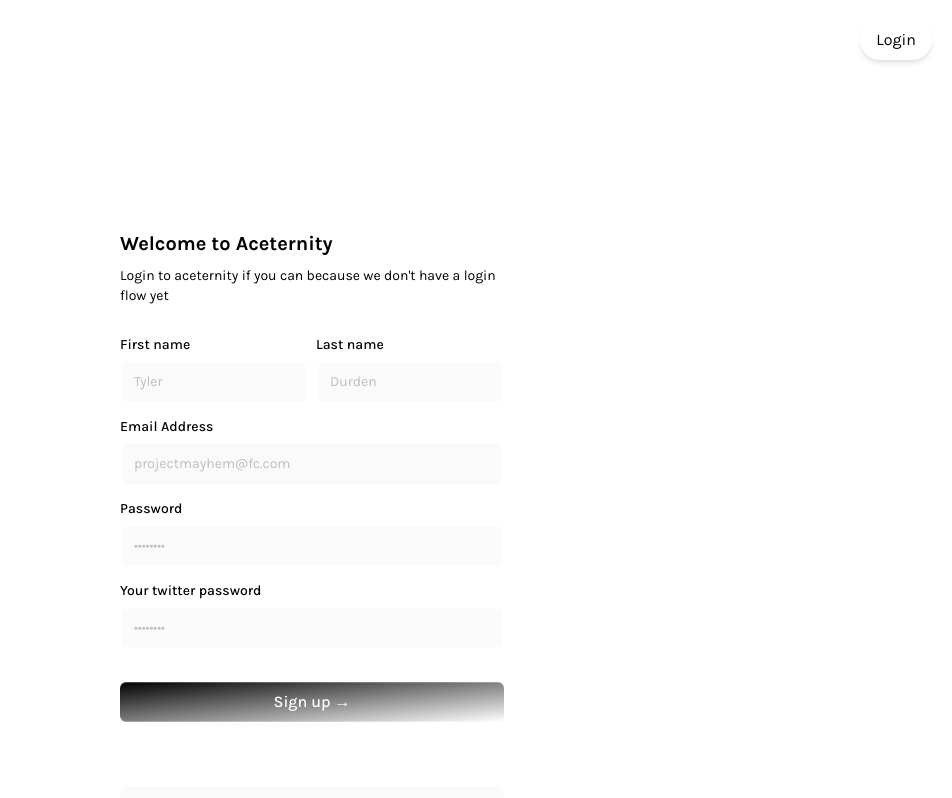
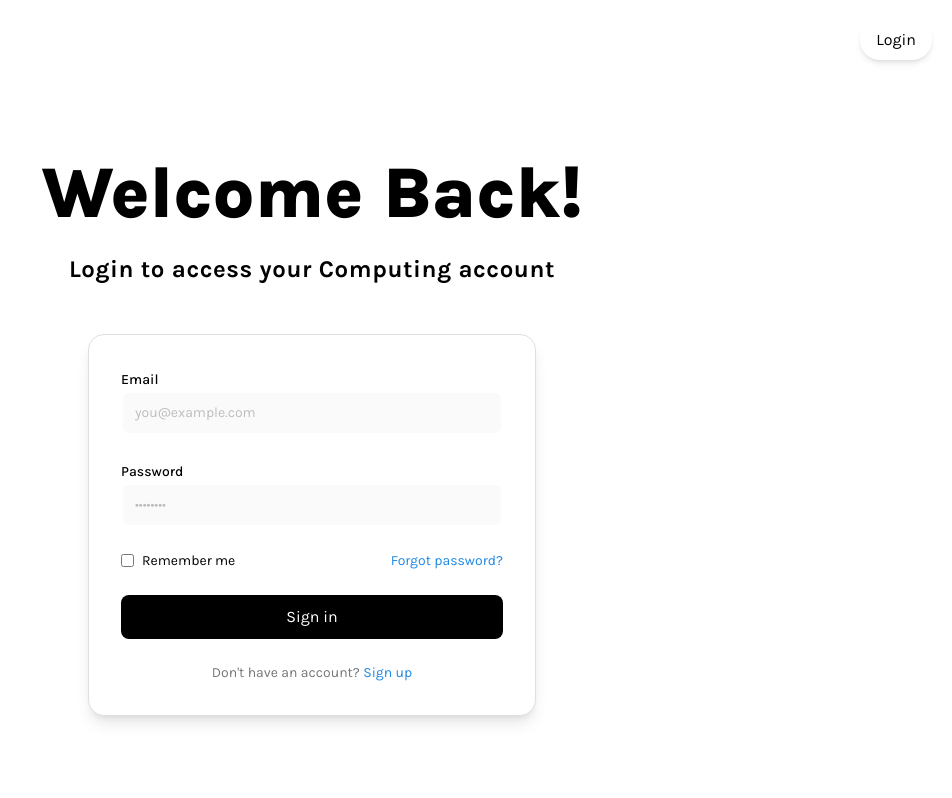
Before and after one commit to haysnairpa/PUFA-25, a Next.js app: page /auth/login in a window 1280 px wide. Shown: the top 798 px of the page, without its empty margins (328-1280 px from the left). Built offline with nearby package versions, Linux system fonts and the light colour scheme.

Commit message:
update login and register page

```diff
--- a/src/app/auth/login/page.jsx
+++ b/src/app/auth/login/page.jsx
@@ -1,21 +1,63 @@
-// pages/index.js
-import Layout from "@/components/LoginLayout";
-import SignupFormDemo from "@/components/example/signup-form-demo";
+"use client";
+
+import { TextGenerateEffect } from "@/components/ui/text-generate-effect";
+import { Input } from "@/components/ui/input";
+import { Label } from "@/components/ui/label";
+import { IconBrandGithub, IconBrandGoogle } from "@tabler/icons-react";
+import Link from "next/link";
 
 const Login = () => {
+  const handleSubmit = (e) => {
+    e.preventDefault();
+    console.log("Form submitted");
+  };
+
   return (
-    <>
-    <section className="h-[150vh] flex items-center justifh-center">
-        <SignupFormDemo />
+    <section className="min-h-screen flex flex-col items-center justify-center p-6 pt-24">
+      <div className="text-center mb-12">
+        <h1 data-aos="fade-down" className="text-4xl md:text-7xl font-[900] mb-6">Welcome Back!</h1>
+        <TextGenerateEffect
+          words="Login to access your Computing account"
+          className="text-xl md:text-2xl mx-auto max-w-2xl"
+        />
+      </div>
+
+      <div className="w-full max-w-md rounded-2xl p-8 shadow-lg bg-white dark:bg-black border border-gray-300">
+        <form onSubmit={handleSubmit} className="space-y-6">
+          <div>
+            <Label htmlFor="email">Email</Label>
+            <Input id="email" type="email" placeholder="you@example.com" />
+          </div>
+
+          <div>
+            <Label htmlFor="password">Password</Label>
+            <Input id="password" type="password" placeholder="••••••••" />
+          </div>
+
+          <div className="flex items-center justify-between text-sm">
+            <label className="flex items-center">
+              <input type="checkbox" className="rounded border-gray-300" />
+              <span className="ml-2">Remember me</span>
+            </label>
+            <Link href="/auth/forgot-password" className="text-blue-600 hover:underline">
+              Forgot password?
+            </Link>
+          </div>
+
+          <button className="w-full bg-black text-white rounded-lg py-2.5 hover:bg-gray-800 transition-colors">
+            Sign in
+          </button>
+        </form>
+
+        <p className="mt-6 text-center text-sm text-gray-600">
+          Don't have an account?{" "}
+          <Link href="/auth/signup" className="text-blue-600 hover:underline">
+            Sign up
+          </Link>
+        </p>
+      </div>
     </section>
-    </>
   );
 };
 
-Login.getLayout = (page) => (
-  <Layout>
-    {page}
-  </Layout>
-);
-
 export default Login;
--- a/src/app/auth/signup/page.jsx
+++ b/src/app/auth/signup/page.jsx
@@ -0,0 +1,89 @@
+"use client";
+
+import { TextGenerateEffect } from "@/components/ui/text-generate-effect";
+import { Input } from "@/components/ui/input";
+import { Label } from "@/components/ui/label";
+import { IconBrandGithub, IconBrandGoogle } from "@tabler/icons-react";
+import { Select, Option } from "@material-tailwind/react";
+import Link from "next/link";
+import Image from "next/image";
+
+const Signup = () => {
+  const handleSubmit = (e) => {
+    e.preventDefault();
+    console.log("Form submitted");
+  };
+
+  return (
+    <section className="min-h-screen flex flex-col items-center justify-center p-6">
+      <div className="text-center mb-8">
+        <div className="flex justify-center gap-4 mb-6">
+          <Image src="/assets/pufapu.png" alt="Computing Logo" width={80} height={80} />
+
+        </div>
+        <h1 data-aos="fade-down" className="text-4xl md:text-7xl font-[900] mb-6">Hello Computizen!</h1>
+        <TextGenerateEffect
+          words="Let's Create an Account"
+          className="text-xl md:text-2xl mx-auto max-w-2xl text-neutral-600"
+        />
+      </div>
+
+      <div className="w-full max-w-md rounded-2xl p-8 shadow-lg bg-white dark:bg-black border border-gray-300">
+        <form onSubmit={handleSubmit} className="space-y-6">
+          <div className="flex gap-4">
+            <div className="flex-1">
+              <Label htmlFor="firstname">First Name</Label>
+              <Input id="firstname" type="text" placeholder="First Name" />
+            </div>
+            <div className="flex-1">
+              <Label htmlFor="lastname">Last Name</Label>
+              <Input id="lastname" type="text" placeholder="Last Name" />
+            </div>
+          </div>
+
+          <div>
+            <Label htmlFor="email">Email</Label>
+            <Input id="email" type="email" placeholder="Email" />
+          </div>
+
+          <div>
+            <Label htmlFor="password">Password</Label>
+            <Input id="password" type="password" placeholder="Password" />
+          </div>
+
+          <div className="flex gap-4">
+            <button className="flex-1 bg-black text-white rounded-lg py-2.5 hover:bg-gray-800 transition-colors">
+              Computizen
+            </button>
+            <button className="flex-1 bg-gray-100 text-gray-700 rounded-lg py-2.5 hover:bg-gray-200 transition-colors">
+              Institution
+            </button>
+          </div>
+
+          <div>
+            <Label htmlFor="studentId">Student ID</Label>
+            <Input id="studentId" type="text" placeholder="Student ID" />
+          </div>
+
+          <div>
+            <Label htmlFor="batch">Batch</Label>
+            <Input id="batch" type="text" placeholder="Batch" />
+          </div>
+
+          <button className="w-full bg-black text-white rounded-lg py-2.5 hover:bg-gray-800 transition-colors">
+            Register
+          </button>
+        </form>
+
+        <p className="mt-6 text-center text-sm text-gray-600">
+          Already have an account?{" "}
+          <Link href="/auth/login" className="text-[#4285F4] hover:underline">
+            Sign In
+          </Link>
+        </p>
+      </div>
+    </section>
+  );
+};
+
+export default Signup;
--- a/src/components/LoginLayout.jsx
+++ b/src/components/LoginLayout.jsx
@@ -1,14 +1,5 @@
-import Footer from './Footer/Footer';
-import Navbar from './Navbar/Navbar';
-
 const Layout = ({ children }) => {
-  return (
-    <>
-      {/* <Navbar /> */}
-        <main>{children}</main>
-      {/* <Footer /> */}
-    </>
-  );
+  return <main>{children}</main>;
 };
 
 export default Layout;
--- a/src/components/Navbar/FloatingNavbar.jsx
+++ b/src/components/Navbar/FloatingNavbar.jsx
@@ -2,6 +2,7 @@
 import React from "react";
 import { FloatingNav } from "../ui/floating-navbar";
 import { IconHome, IconCalendarEvent, IconNews, IconDotsCircleHorizontal } from "@tabler/icons-react";
+import Link from "next/link";
 
 export default function FloatingNavDemo() {
   const navItems = [
@@ -30,9 +31,11 @@
   return (
     <div className="relative w-full">
       <FloatingNav navItems={navItems} />
-      <button className="fixed top-5 right-5 bg-white text-black px-4 py-2 rounded-full shadow-md">
-        Login
-      </button>
+      <Link href="/auth/login">
+        <button className="fixed top-5 right-5 bg-white text-black px-4 py-2 rounded-full shadow-md hover:bg-gray-100 transition-all duration-300">
+          Login
+        </button>
+      </Link>
     </div>
   );
 }
```
